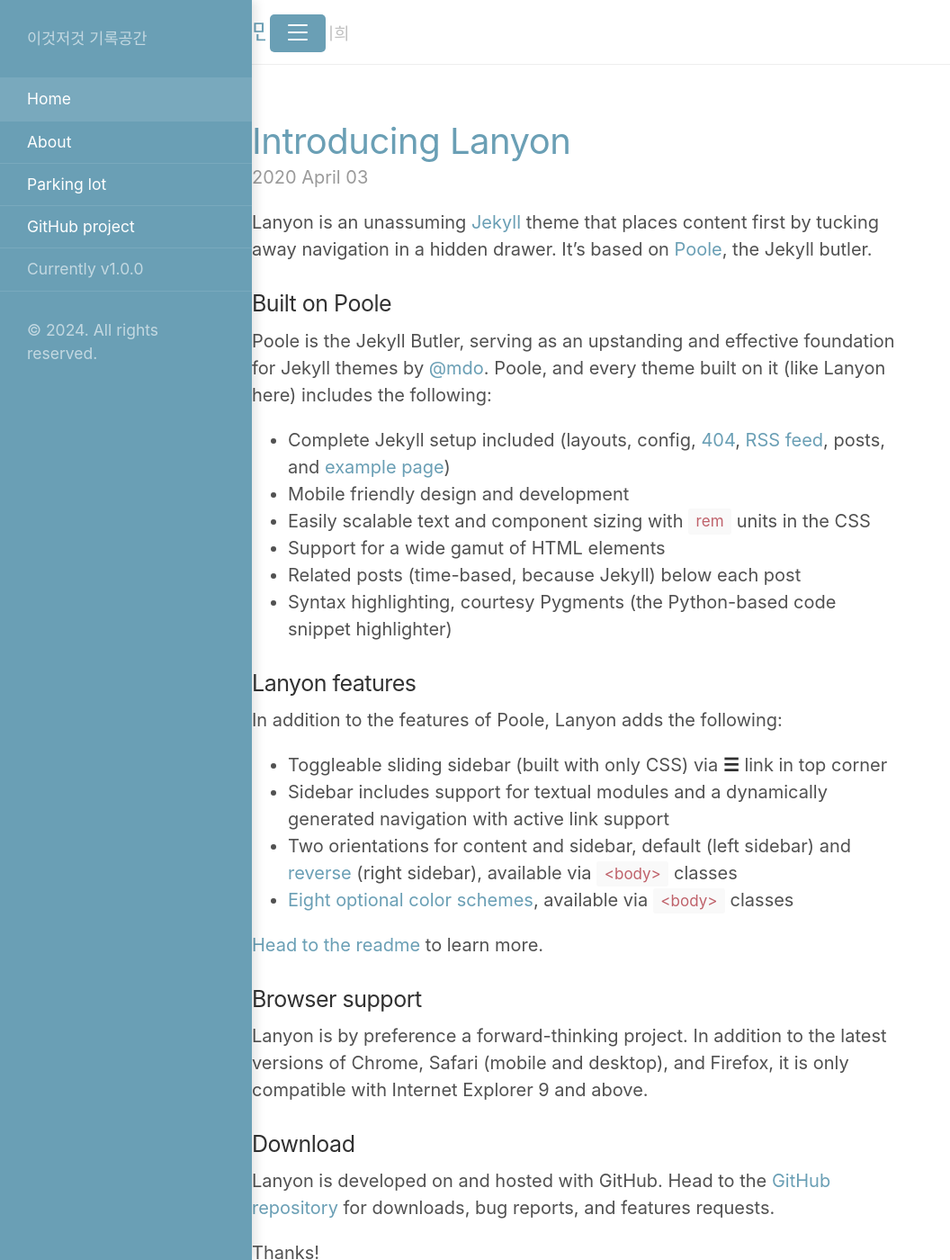
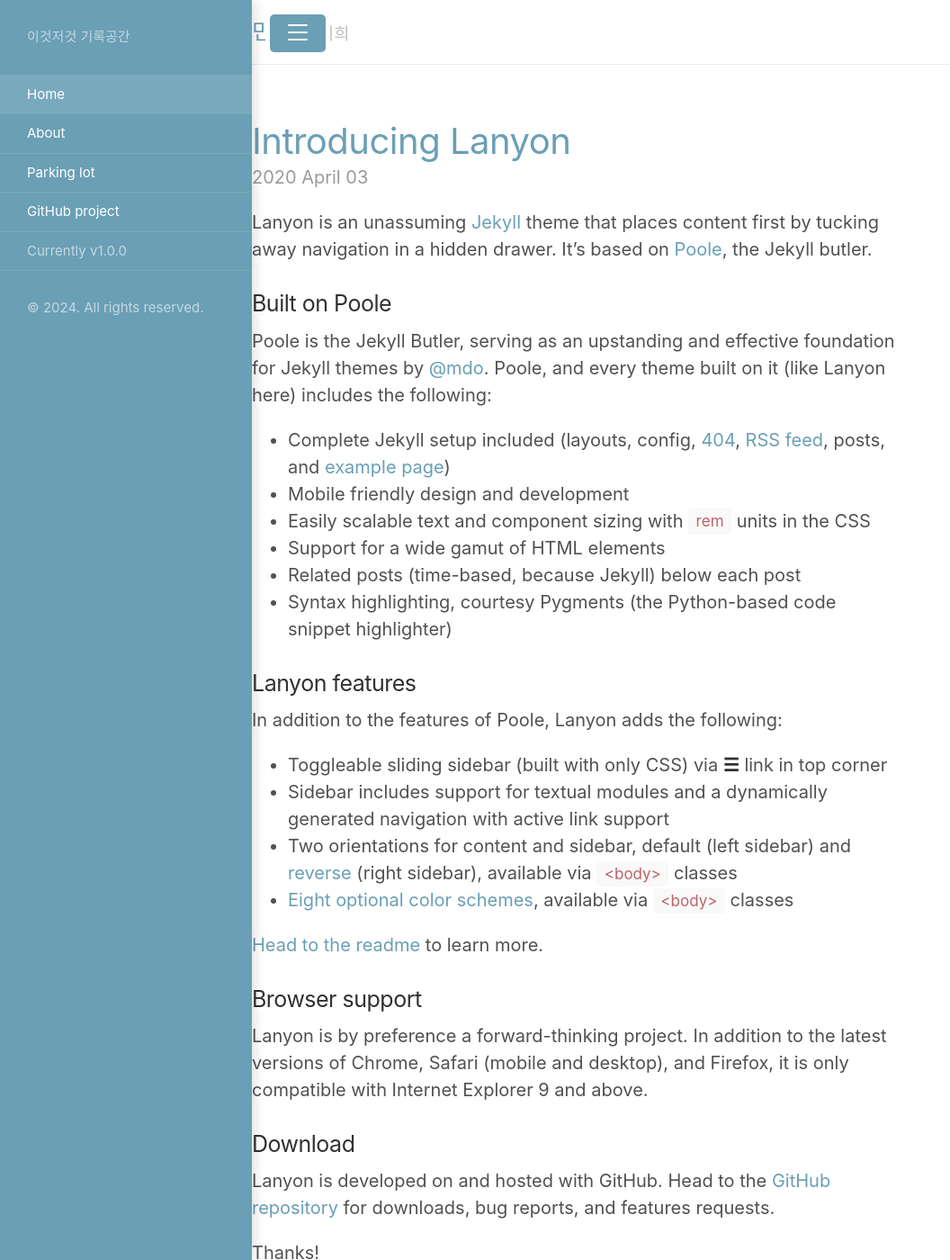
Before and after one commit to jhmin128/jhmin128.github.io, a Jekyll site: the page built from index.html, in a window 1280 px wide and 1400 px high. Shown: the whole window at 90% size, without its empty margins (0-1056 px from the left). Built offline with Jekyll 4.4.1, drawn with Linux system fonts in a browser that asks for light colours; some web fonts are replaced; the list of posts is cut into pages by our own code.

Commit message:
Revert "fix: 반응형 sidebar 시도"
This reverts commit 45ddb1a0dc41b9835dd04ad03202c52cbe5eb6d5.

```diff
--- a/public/css/lanyon.css
+++ b/public/css/lanyon.css
@@ -158,18 +158,9 @@
   -webkit-transition: all .3s ease-in-out;
           transition: all .3s ease-in-out;
 }
-
-@media (max-width: 768px) {
+@media (min-width: 30em) {
   .sidebar {
-    width: 12rem; /* 작은 화면에서는 너비를 12rem으로 */
-    left: -12rem; /* 작은 화면에서도 숨김 상태 유지 */
-  }
-}
-
-@media (max-width: 480px) {
-  .sidebar {
-    width: 10rem; /* 더 작은 화면에서는 너비를 10rem으로 */
-    left: -10rem; /* 더 작은 화면에서도 숨김 상태 유지 */
+    font-size: .75rem; /* 14px */
   }
 }
 
```
